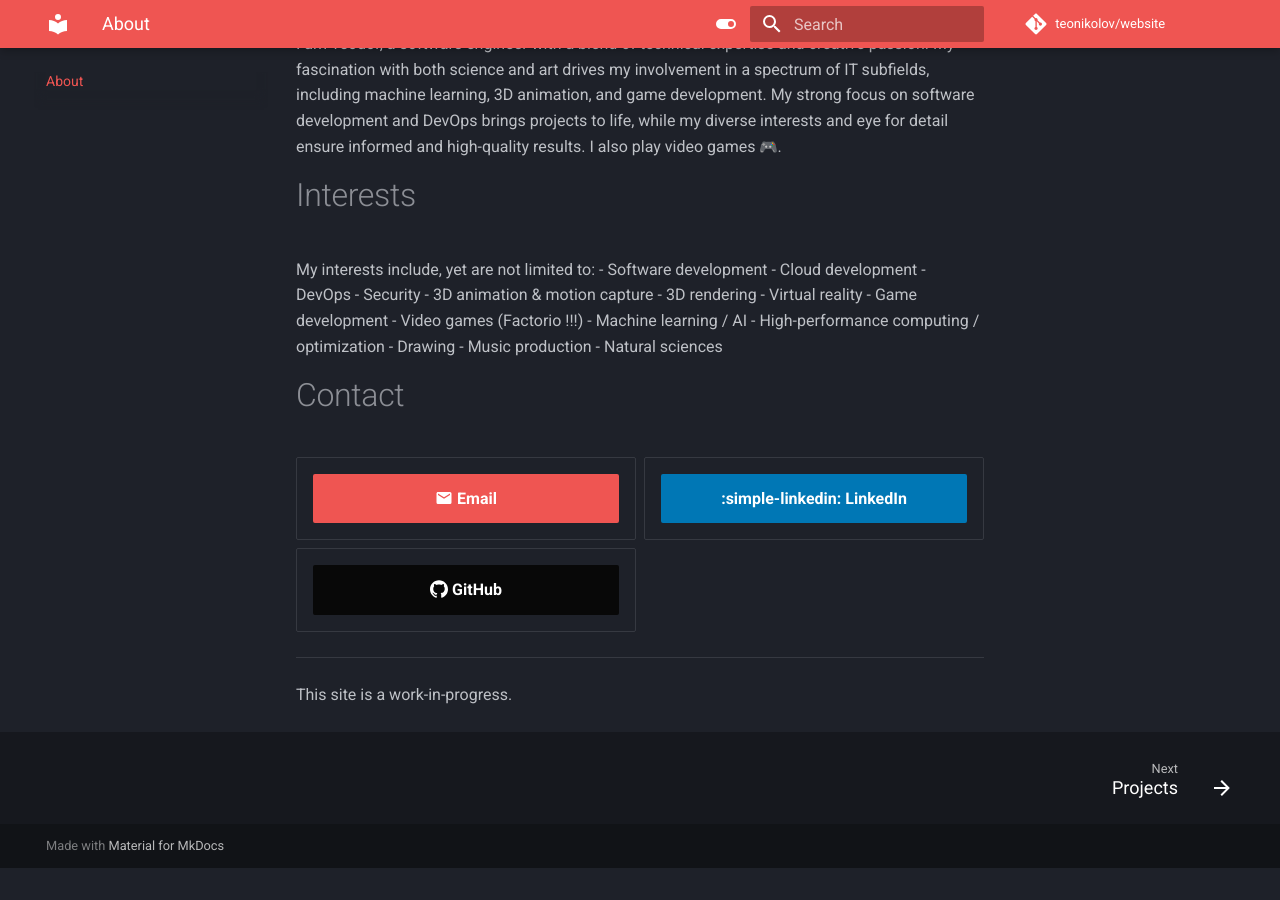
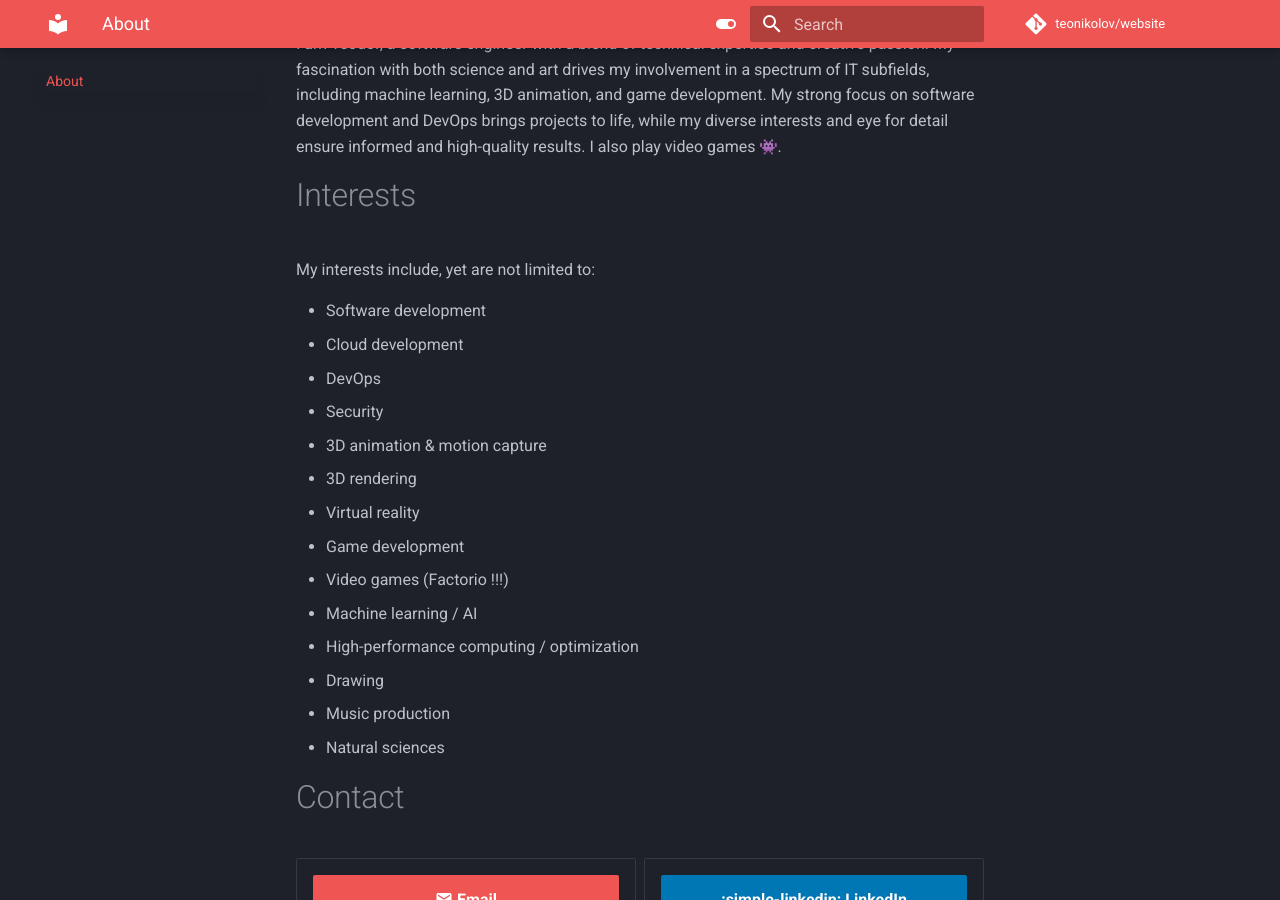
Before and after one commit to TeoNikolov/website, an MkDocs documentation site: the page built from docs/index.md, in a window 1280 px wide and 900 px high, scrolled down 428 px. Built offline with MkDocs 1.6.1 and Material for MkDocs 9.7.7, drawn with Linux system fonts in a browser that asks for light colours; emoji names are drawn with the system emoji font; comment, search, counter and statistics services are not loaded; before the commit the page ends 1296 px from its top, so only the background shows below that; part of the change alters nothing that is shown.

```diff
--- a/docs/index.md
+++ b/docs/index.md
@@ -2,11 +2,12 @@
 
 ![](assets/gifs/hello-there.gif)
 
-I am Teodor, a software engineer with a blend of technical expertise and creative passion. My fascination with both science and art drives my involvement in a spectrum of IT subfields, including machine learning, 3D animation, and game development. My strong focus on software development and DevOps brings projects to life, while my diverse interests and eye for detail ensure informed and high-quality results. I also play video games :video_game:.
+I am Teodor, a software engineer with a blend of technical expertise and creative passion. My fascination with both science and art drives my involvement in a spectrum of IT subfields, including machine learning, 3D animation, and game development. My strong focus on software development and DevOps brings projects to life, while my diverse interests and eye for detail ensure informed and high-quality results. I also play video games :space_invader:.
 
 # Interests
 
 My interests include, yet are not limited to:
+
 - Software development
 - Cloud development
 - DevOps
```
